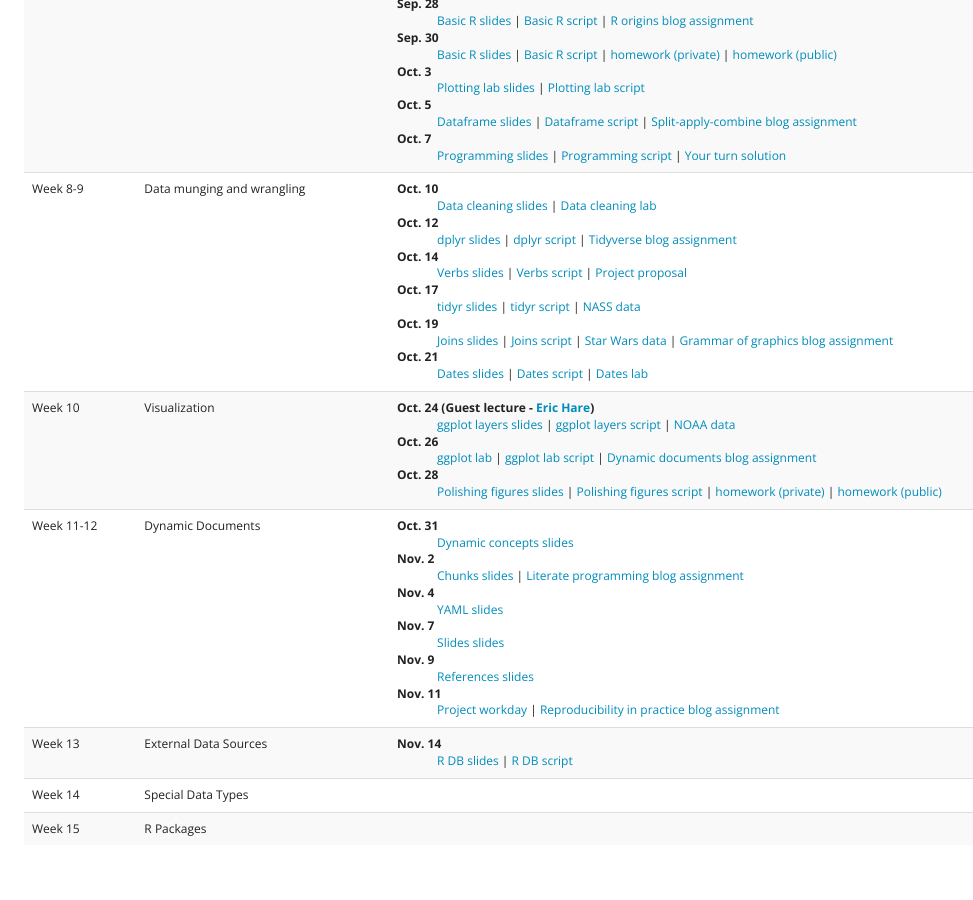
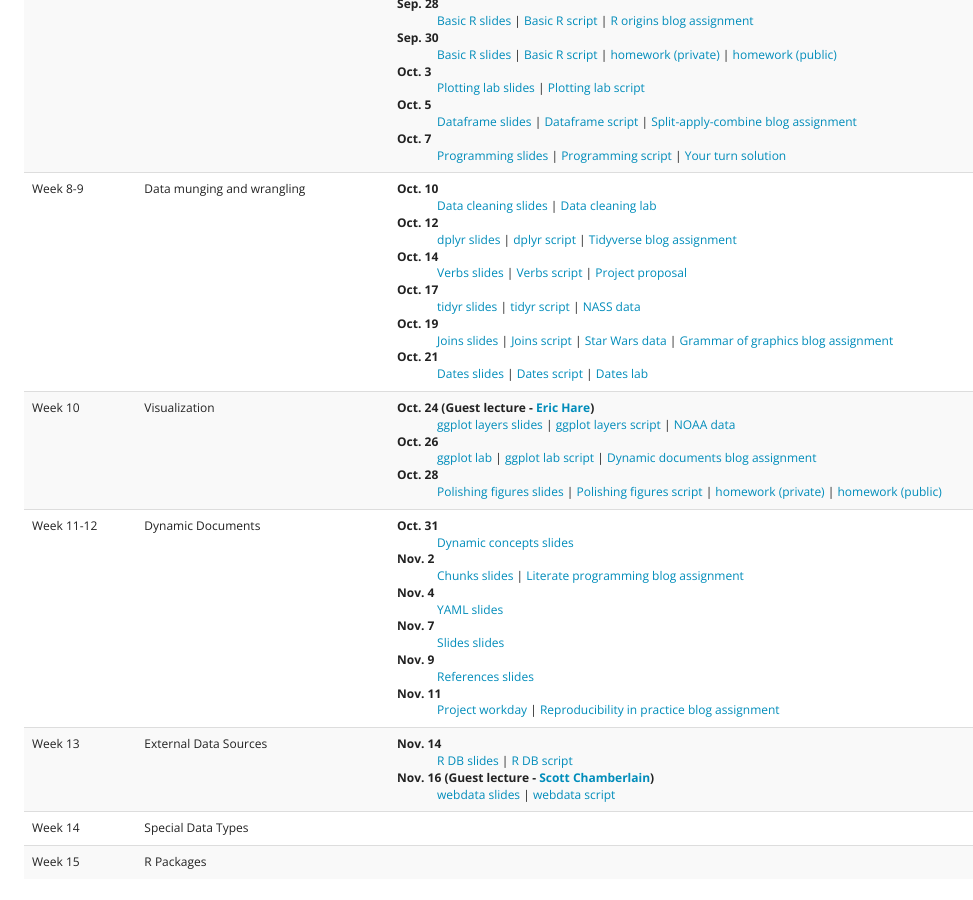
Before and after one commit to agron590-ISU/agron590-ISU.github.io, a Jekyll site: the page built from syllabus.html, in a window 1280 px wide and 900 px high, scrolled down 772 px. Shown: the whole window, without its empty margins (46-1019 px from the left). Built offline with Jekyll 4.4.1, drawn with Linux system fonts in a browser that asks for light colours; before the commit the page ends 1638 px from its top, so only the background shows below that.

Commit message:
add links t scott's slides

```diff
--- a/syllabus.html
+++ b/syllabus.html
@@ -155,6 +155,8 @@ The full syllabus is available <a href="http://agron590-isu.github.io/materials/
         <td>
           <dt>Nov. 14</dt>
           <dd><a href="../materials/week_13/r_db/slides_r_db.html" target=_blank>R DB slides</a> | <a href="../materials/week_13/r_db/script_r_db.R" target=_blank>R DB script</a></dd>
+          <dt>Nov. 16 (Guest lecture - <a href="https://scottchamberlain.info/" target=_blank>Scott Chamberlain</a>)</dt>
+          <dd><a href="../materials/week_13/webdata/" target=_blank>webdata slides</a> | <a href="../materials/week_13/webdata/script_webdata.R" target=_blank>webdata script</a></dd>
         </td>
       </tr>
       <tr>
```
